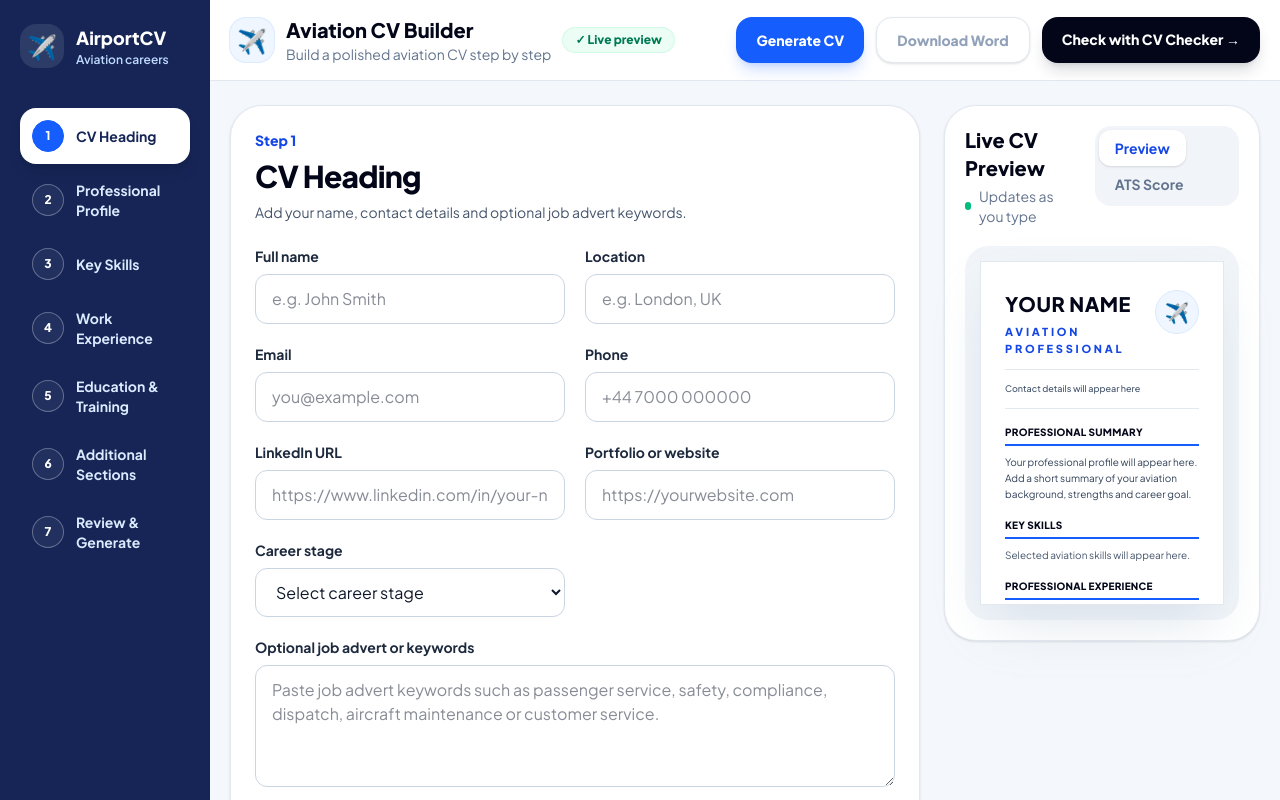
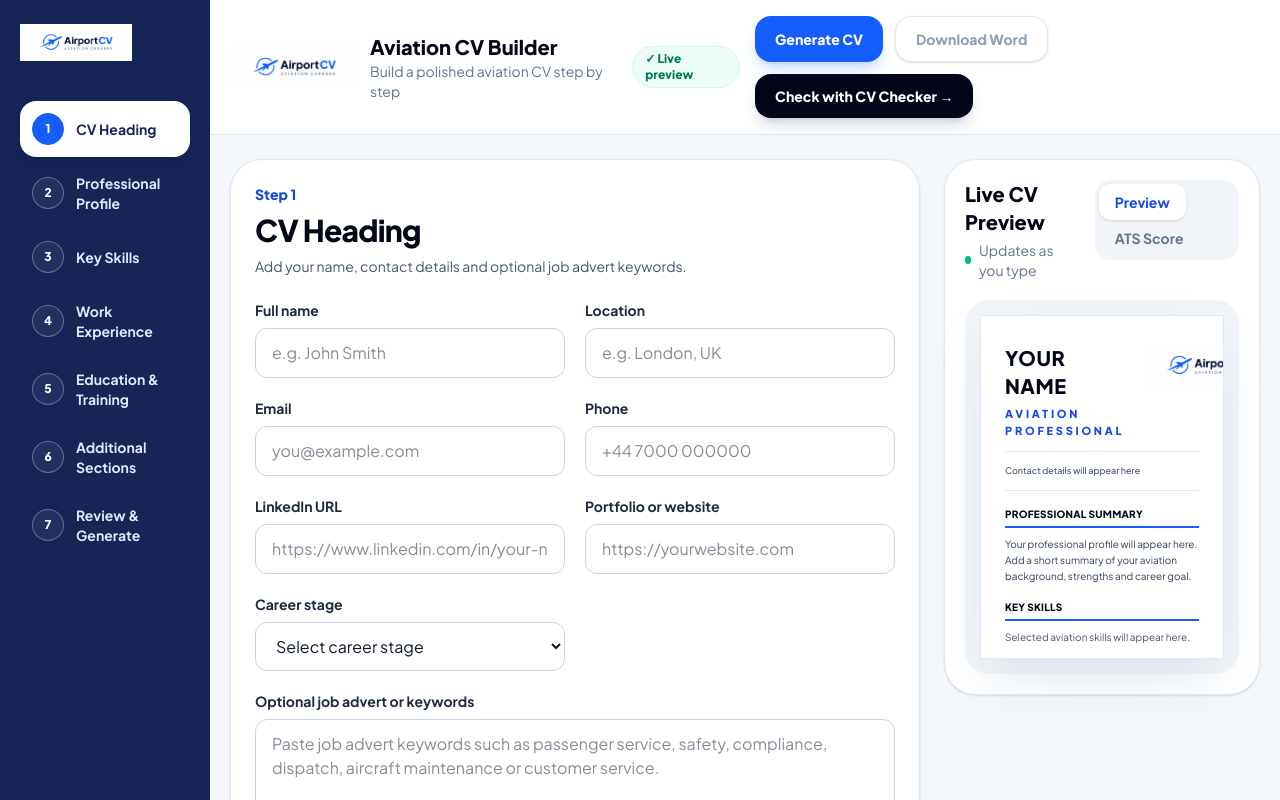
Before and after one commit to jjayakumaraero-eng/airportcv-web, a Next.js app: page /cv-builder in a window 1280 px wide. Shown: the top 800 px of the page. Built offline with nearby package versions, Linux system fonts and the light colour scheme.

Commit message:
Use AirportCV logo in CV builder

```diff
--- a/app/cv-builder/CVBuilderForm.tsx
+++ b/app/cv-builder/CVBuilderForm.tsx
@@ -1,6 +1,7 @@
 "use client";
 
 import Link from "next/link";
+import Image from "next/image";
 import { type ChangeEvent, type FormEvent, useState } from "react";
 import {
   Document,
@@ -928,14 +929,15 @@ if (data.usage) {
       <div className="grid min-h-screen lg:grid-cols-[210px_1fr]">
         <aside className="hidden bg-blue-950 px-5 py-6 text-white lg:flex lg:flex-col">
           <div className="flex items-center gap-3">
-            <div className="flex h-11 w-11 items-center justify-center rounded-2xl bg-white/10 text-2xl">
-              ✈️
-            </div>
+            <Image
+  src="/airportcv-logo-light.png"
+  alt="AirportCV logo"
+  width={180}
+  height={58}
+  className="h-auto w-28"
+/>
             <div>
-              <p className="text-lg font-extrabold">AirportCV</p>
-              <p className="text-xs font-semibold text-blue-200">
-                Aviation careers
-              </p>
+
             </div>
           </div>
 
@@ -996,9 +998,13 @@ if (data.usage) {
           <header className="sticky top-0 z-20 border-b border-slate-200 bg-white/95 px-5 py-4 backdrop-blur">
             <div className="mx-auto flex max-w-[1500px] flex-col gap-4 xl:flex-row xl:items-center xl:justify-between">
               <div className="flex items-center gap-3">
-                <div className="flex h-11 w-11 items-center justify-center rounded-2xl bg-blue-50 text-2xl ring-1 ring-blue-100">
-                  ✈️
-                </div>
+               <Image
+  src="/airportcv-logo-light.png"
+  alt="AirportCV logo"
+  width={160}
+  height={52}
+  className="h-auto w-32"
+/>
                 <div>
                   <p className="text-xl font-extrabold text-slate-950">
                     Aviation CV Builder
@@ -2357,9 +2363,13 @@ if (data.usage) {
             </p>
           </div>
 
-          <div className="flex h-11 w-11 shrink-0 items-center justify-center rounded-full border border-blue-100 bg-blue-50 text-xl">
-            ✈️
-          </div>
+          <Image
+  src="/airportcv-logo-light.png"
+  alt="AirportCV logo"
+  width={160}
+  height={52}
+  className="h-auto w-32"
+/>
         </div>
 
         <div className="mt-3 flex flex-wrap gap-x-3 gap-y-1 border-b border-slate-200 pb-3 text-[9px] font-medium text-slate-600">
```
